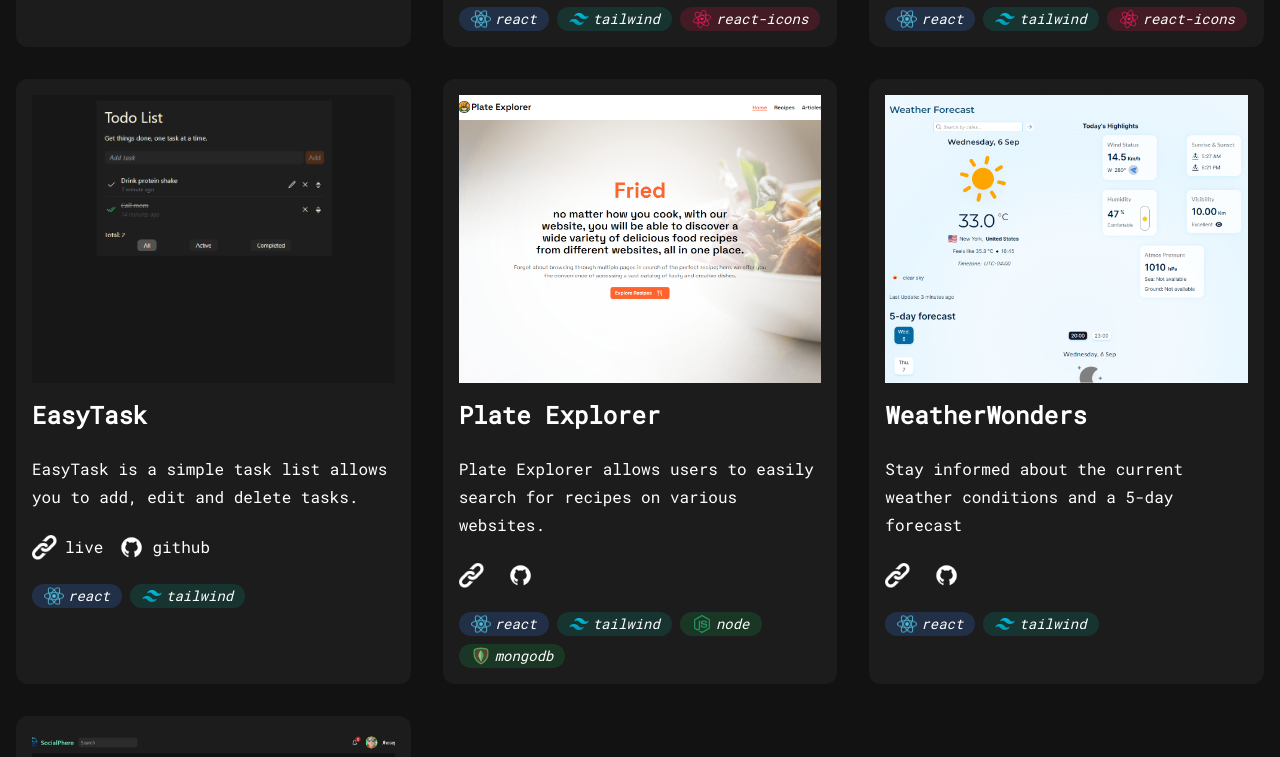
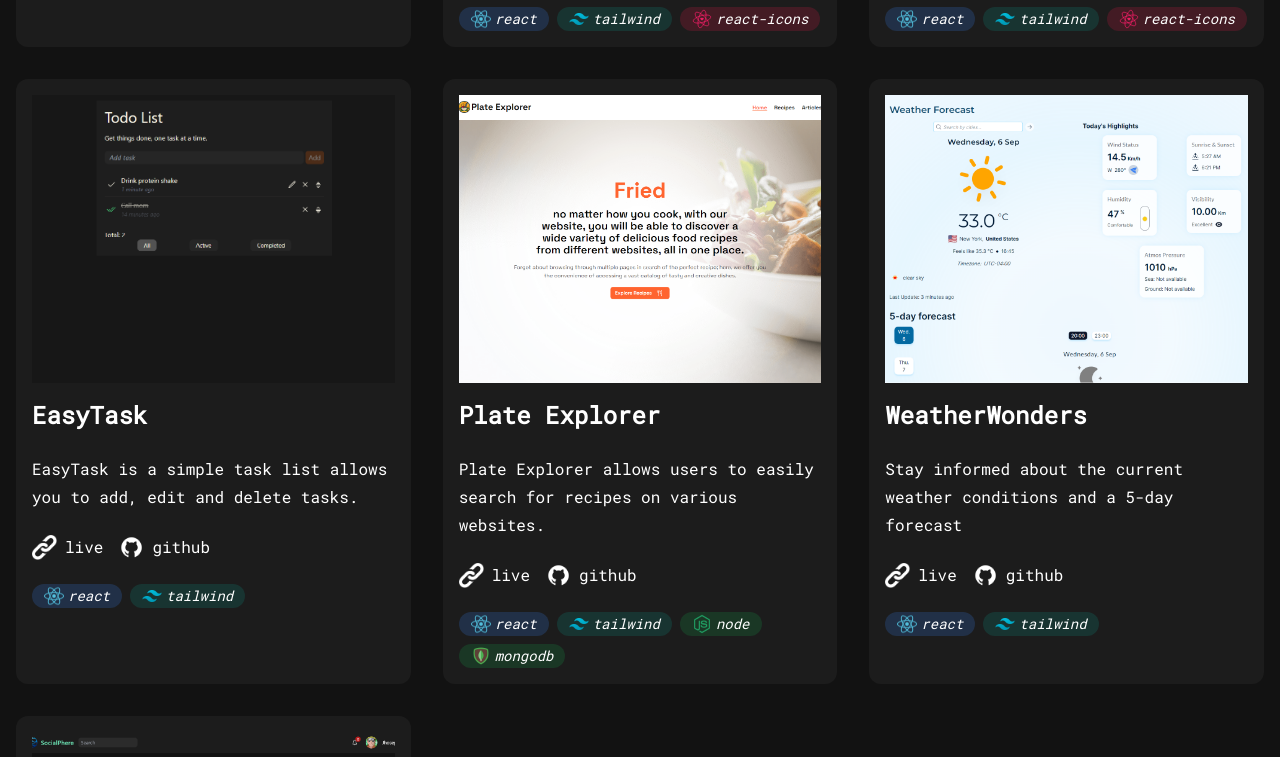
Before and after one commit to rtzboy/jhosephpoma, a Next.js app: page /en/projects in a window 1280 px wide. Shown: the part 1066-1823 px from the top of the page. Built offline with nearby package versions, Linux system fonts and the light colour scheme.

Commit message:
UPDATE: some missing fields

```diff
--- a/src/app/[lang]/contact/page.tsx
+++ b/src/app/[lang]/contact/page.tsx
@@ -15,7 +15,7 @@ const About = async () => {
 	}[] = await fnCallJson();
 
 	return (
-		<main>
+		<main className='flex-col gap-10 max-w-7xl pt-[100px] mx-auto flex px-4'>
 			{trivia.map((elm, idx) => (
 				<div className='my-4' key={idx}>
 					<p className='text-lg my-2'>{elm.question}</p>
--- a/src/app/[lang]/projects/page.tsx
+++ b/src/app/[lang]/projects/page.tsx
@@ -43,7 +43,7 @@ const Projects = async ({ params }: ProjectsT) => {
 					</span>
 				</div>
 			</section>
-			<h3 className='text-3xl font-semibold'>Tuvieja</h3>
+			<h3 className='text-3xl font-semibold'>{project.filter}</h3>
 			<section className='grid grid-cols-[repeat(auto-fit,minmax(320px,1fr))] gap-8'>
 				{project.works.map(work => (
 					<div key={work.name} className='p-4 rounded-xl bg-[#1c1c1c]'>
--- a/src/dictionaries/en.json
+++ b/src/dictionaries/en.json
@@ -8,6 +8,7 @@
 		"title": "My Work",
 		"description": "Projects like this that allows users to easily search for recipes on various websites. Whether you're a seasoned chef looking for new inspiration or a cooking enthusiast looking for the perfect dish, Plate Explorer offers a centralized platform for discovering and accessing a wide range of recipes from the web.",
 		"subtitle": "Done Projects",
+		"filter": "All",
 		"works": [
 			{
 				"name": "PassPower",
@@ -168,12 +169,12 @@
 				"image": "/pngprojects/platexplorer.png",
 				"demo_links": [
 					{
-						"to": "",
+						"to": "live",
 						"href": "https://platexplorerjpdev.netlify.app/",
 						"icon": "/tech/link.png"
 					},
 					{
-						"to": "",
+						"to": "github",
 						"href": "https://github.com/rtzboy/foodrecipes",
 						"icon": "/tech/github.png"
 					}
@@ -197,12 +198,12 @@
 				"image": "/pngprojects/weather.png",
 				"demo_links": [
 					{
-						"to": "",
+						"to": "live",
 						"href": "https://weatherjpdev.netlify.app/",
 						"icon": "/tech/link.png"
 					},
 					{
-						"to": "",
+						"to": "github",
 						"href": "https://github.com/rtzboy/weatherapp",
 						"icon": "/tech/github.png"
 					}
--- a/src/dictionaries/es.json
+++ b/src/dictionaries/es.json
@@ -8,6 +8,7 @@
 		"title": "Mi trabajo",
 		"description": "Proyectos como este que permiten a los usuarios buscar recetas fácilmente en varios sitios web. Ya sea que sea un chef experimentado que busca nueva inspiración o un entusiasta de la cocina que busca el plato perfecto, Plate Explorer ofrece una plataforma centralizada para descubrir y acceder a una amplia gama de recetas.",
 		"subtitle": "Proyectos Terminados",
+		"filter": "Todos",
 		"works": [
 			{
 				"name": "PassPower",
@@ -197,12 +198,12 @@
 				"image": "/pngprojects/weather.png",
 				"demo_links": [
 					{
-						"to": "",
+						"to": "live",
 						"href": "https://weatherjpdev.netlify.app/",
 						"icon": "/tech/link.png"
 					},
 					{
-						"to": "",
+						"to": "github",
 						"href": "https://github.com/rtzboy/weatherapp",
 						"icon": "/tech/github.png"
 					}
```
